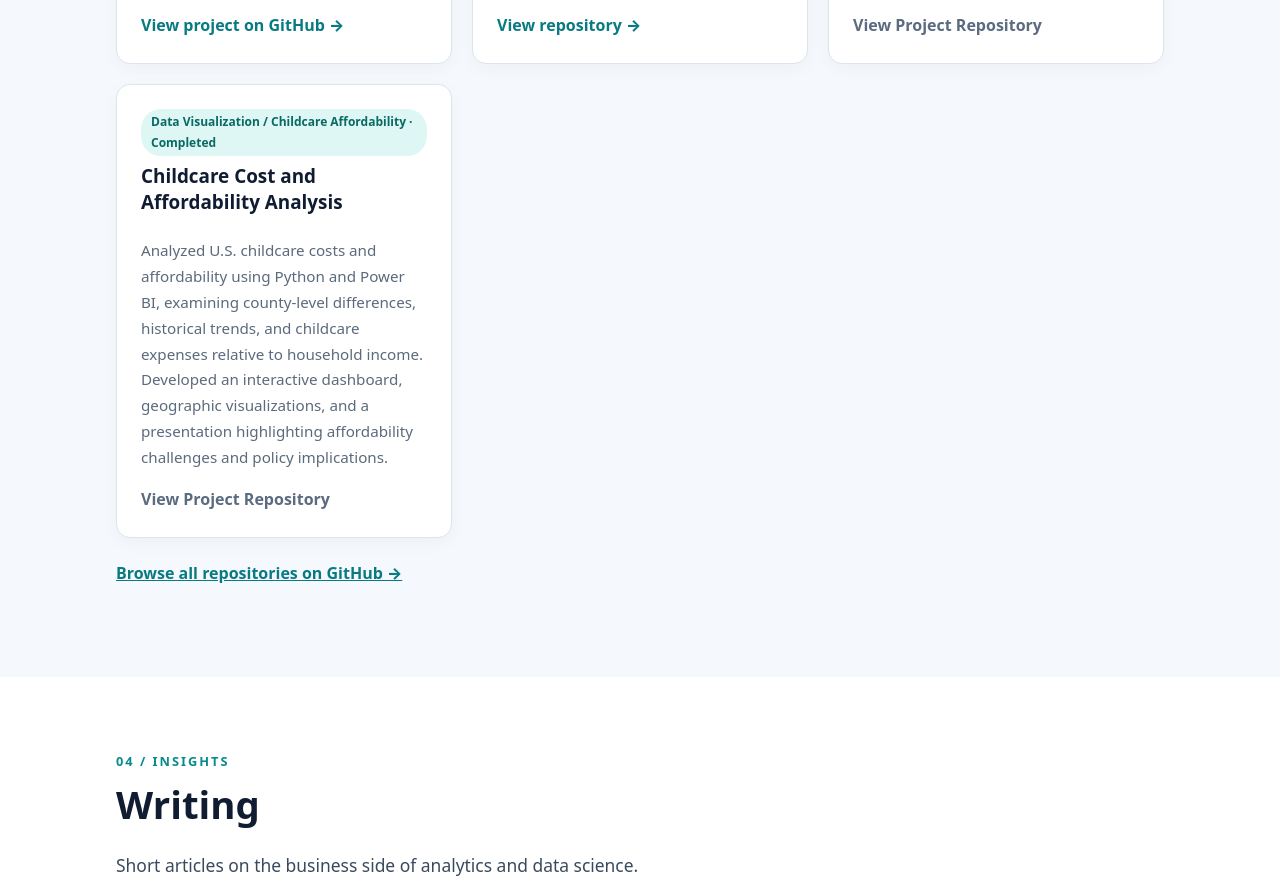
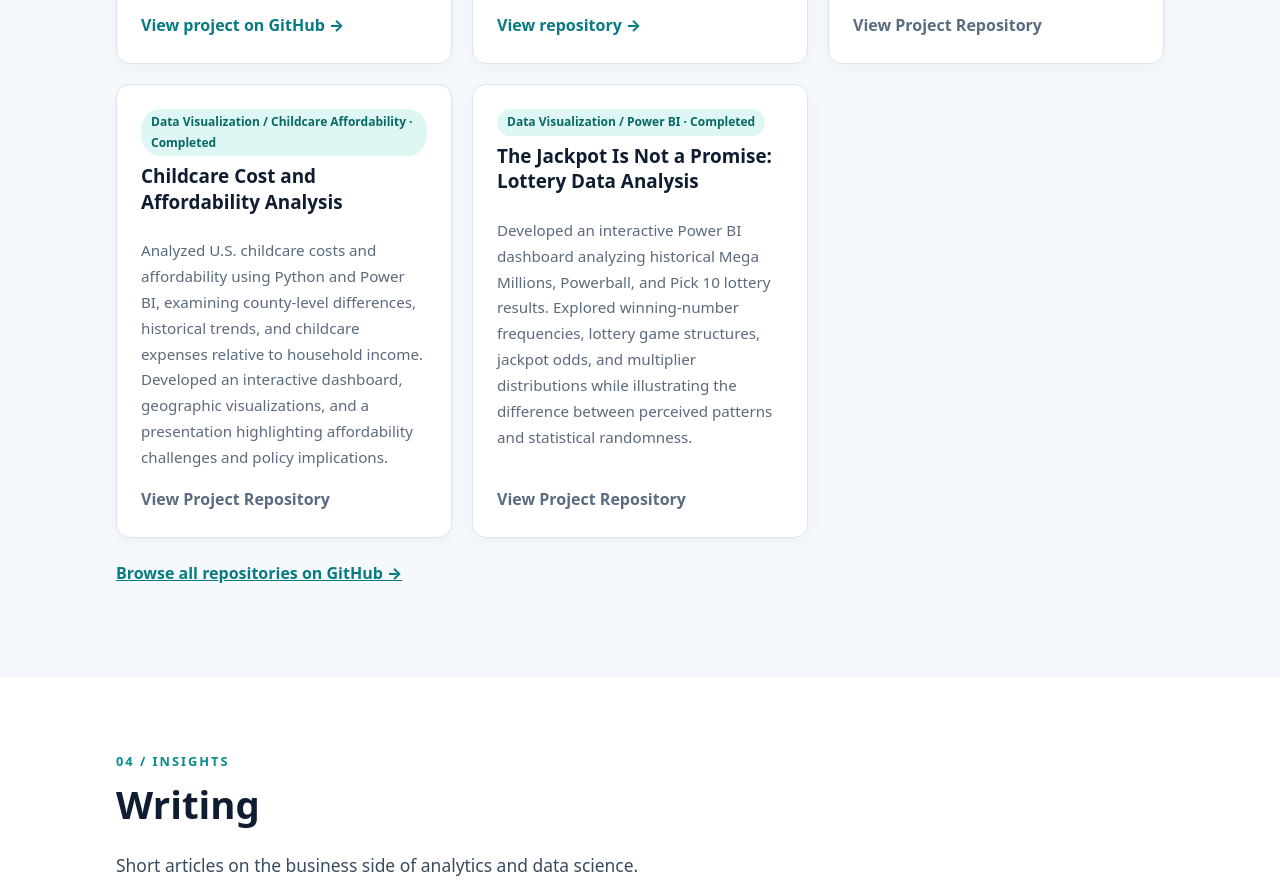
Before and after one commit to crisevilindsey/crisevilindsey.github.io, a plain HTML site: page index.html in a window 1280 px wide. Shown: the part 3883-4767 px from the top of the page. Drawn offline with Linux system fonts and the light colour scheme.

Commit message:
Add lottery data analysis project to index.html
Added a new article about lottery data analysis with an interactive Power BI dashboard.

```diff
--- a/index.html
+++ b/index.html
@@ -55,6 +55,7 @@
       <article class="card"><span class="tag">Data engineering / Big data / ML</span><h3>Loan Approval Big Data Pipeline</h3><p>Built an end-to-end pipeline on Google Cloud Platform that moves loan application data through Apache NiFi, HDFS, Hive, Spark MLlib, and HBase, with Spark jobs managed by YARN in Docker. A logistic regression model predicted loan approval with 85% accuracy, and the results were written to HBase for verification.</p><a href="https://github.com/crisevilindsey/dsc650-loan-approval-pipeline" target="_blank" rel="noopener noreferrer">View repository &rarr;</a></article>
       <article class="card"><span class="tag">Forecasting / Supply chain &middot; Completed</span><h3>Supply Chain Demand Forecasting</h3><p>Developed and evaluated predictive models for 16-day grocery sales forecasting using 5,052 records from three Ecuadorian retail stores. Compared seasonal naive forecasting, random forest, and histogram-based gradient boosting using leakage-safe time-series validation. Gradient boosting reduced final holdout mean absolute error by approximately 8.8% compared with the seasonal baseline, demonstrating how improved demand forecasts can support inventory planning decisions.</p><a href="https://github.com/crisevilindsey/dsc680-supply-chain-demand-forecasting" style="margin-top:auto;font-weight:800;color:#5b6b80">View Project Repository</a></article>
       <article class="card"><span class="tag">Data Visualization / Childcare Affordability &middot; Completed</span><h3>Childcare Cost and Affordability Analysis</h3><p>Analyzed U.S. childcare costs and affordability using Python and Power BI, examining county-level differences, historical trends, and childcare expenses relative to household income. Developed an interactive dashboard, geographic visualizations, and a presentation highlighting affordability challenges and policy implications.</p><a href="https://github.com/crisevilindsey/dsc640-childcare-affordability-analysis" style="margin-top:auto;font-weight:800;color:#5b6b80">View Project Repository</a></article>
+      <article class="card"><span class="tag">Data Visualization / Power BI &middot; Completed</span><h3>The Jackpot Is Not a Promise: Lottery Data Analysis</h3><p>Developed an interactive Power BI dashboard analyzing historical Mega Millions, Powerball, and Pick 10 lottery results. Explored winning-number frequencies, lottery game structures, jackpot odds, and multiplier distributions while illustrating the difference between perceived patterns and statistical randomness.</p><a href="https://github.com/crisevilindsey/dsc640-lottery-analysis-powerbi" style="margin-top:auto;font-weight:800;color:#5b6b80">View Project Repository</a></article>
     </div><p style="margin-top:22px"><a href="https://github.com/crisevilindsey?tab=repositories" target="_blank" rel="noopener noreferrer" style="font-weight:800">Browse all repositories on GitHub &rarr;</a></p></div></section>
     <section id="writing"><div class="wrap"><div class="section-label">04 / Insights</div><h2 class="section-title">Writing</h2><p class="lead">Short articles on the business side of analytics and data science.</p><div class="grid">
       <article class="card"><span class="tag">Medium &middot; Data quality &amp; AI</span><h3>Why Data Quality Matters More Than Ever in the Age of AI</h3><p>AI can generate answers in seconds, but its value depends on the data behind it. This article explains how inconsistent definitions and unreliable records undermine AI and outlines practical steps for building trusted data.</p><a href="https://medium.com/@criselvilindsey/why-data-quality-matters-more-than-ever-in-the-age-of-ai-78e7b24ebb62" target="_blank" rel="noopener noreferrer">Read on Medium &rarr;</a></article>
```
